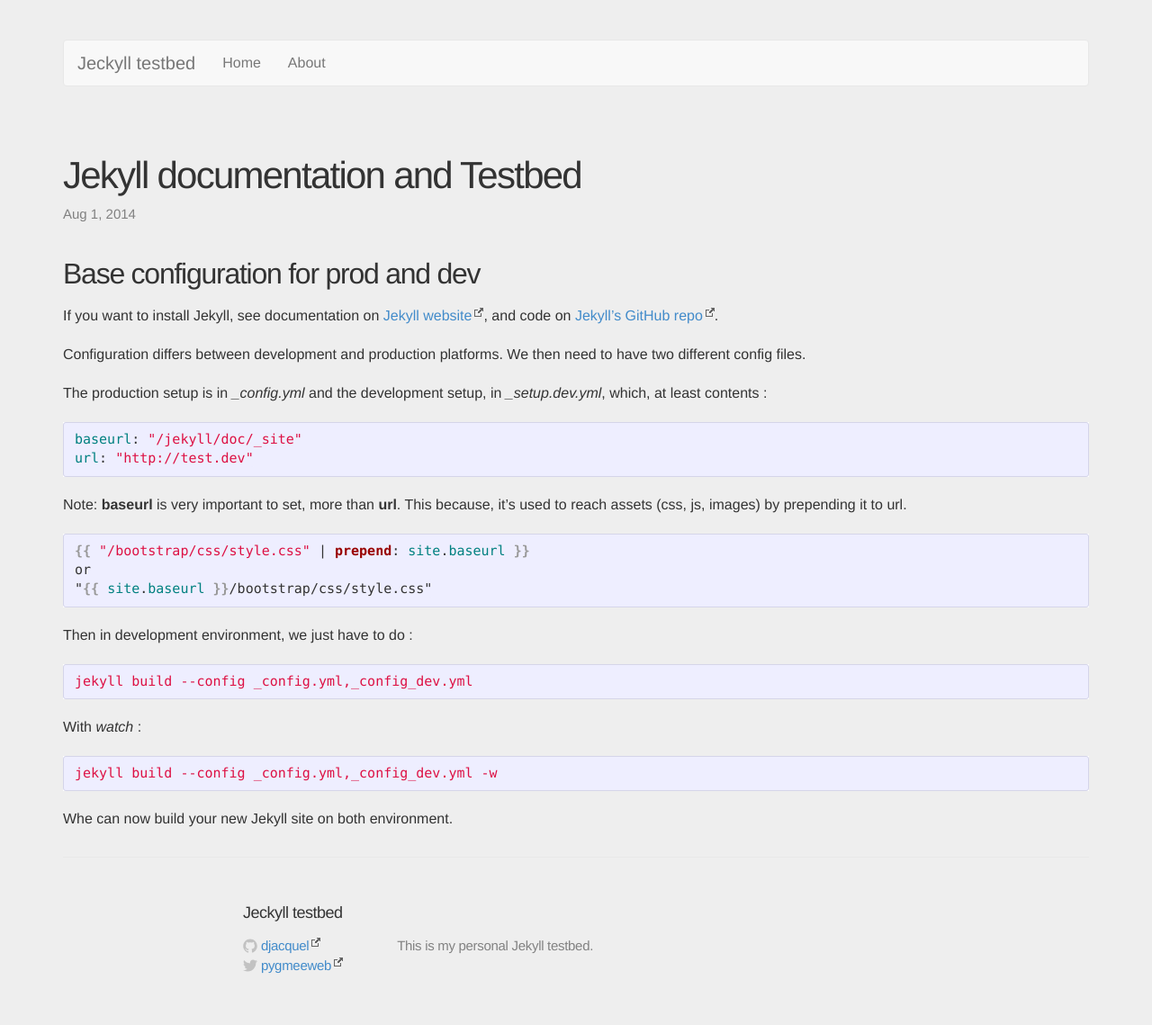
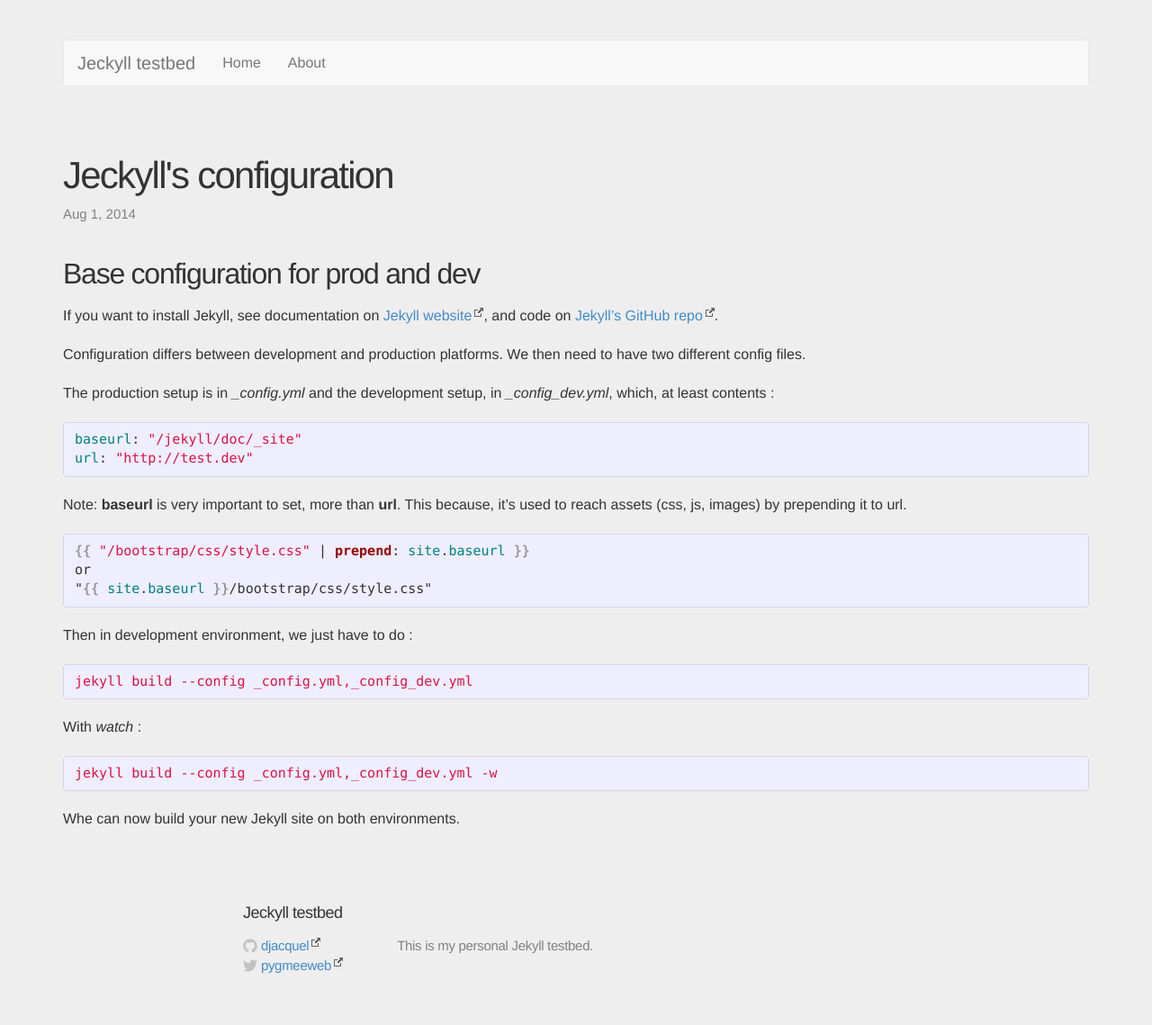
Before and after one commit to djacquel/JekyllDoc, a Jekyll site: the page built from _posts/2014-08-01-jekyll-configuration.markdown, in a window 1280 px wide. Shown: the whole page at 90% size. Built offline with Jekyll 4.4.1, drawn with Linux system fonts in a browser that asks for light colours; nearby versions of some CDN libraries.

Commit message:
renamed first post to jekyll config

```diff
--- a/_posts/2014-08-01-jekyll-documentation-and-testbed.markdown
+++ b/_posts/2014-08-01-jekyll-configuration.markdown
@@ -1,6 +1,6 @@
 ---
 layout: post
-title:  "Jekyll documentation and Testbed"
+title:  "Jeckyll's configuration"
 date:   2014-08-01
 ---
 
@@ -14,7 +14,7 @@
 We then need to have two different config files.
 
 The production setup is in *_config.yml* and the development
-setup, in *_setup.dev.yml*, which, at least contents :
+setup, in *_config_dev.yml*, which, at least contents :
 
 {% highlight yaml %}
 baseurl: "/jekyll/doc/_site"
@@ -45,5 +45,4 @@
 jekyll build --config _config.yml,_config_dev.yml -w
 {% endhighlight %}
 
-
-Whe can now build your new Jekyll site on both environment.
+Whe can now build your new Jekyll site on both environments.
--- a/assets/javascripts/scripts.js
+++ b/assets/javascripts/scripts.js
@@ -1,4 +1,4 @@
-// target='_blank' on url that are not par of the current domain
+// target='_blank' on url that are not part of the current domain
 // see http://stackoverflow.com/questions/4425198/markdown-target-blank
 (function() {
     var links = document.links;
```
